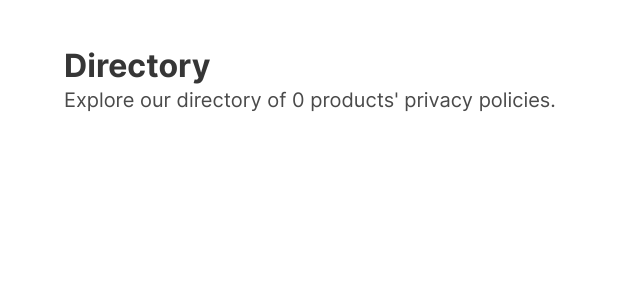
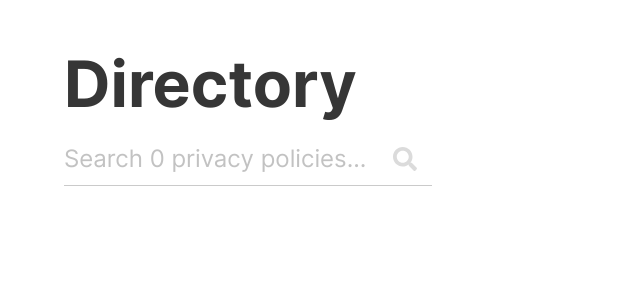
Before and after one commit to Politiwatch/privacyspy, a Django app: page /directory/ in a window 1280 px wide. Shown: the part 52-352 px from the top of the page, without its empty margins (0-640 px from the left). Run offline with Django 3.2, Linux system fonts and the light colour scheme; data that the repository does not hold is empty.

Commit message:
Expand directory view

```diff
--- a/privacyspy/core/static/core/css/core.css
+++ b/privacyspy/core/static/core/css/core.css
@@ -39,13 +39,25 @@ body {
 }
 
 .highlights {
-    padding: 10px;
     line-height: 180%;
+    max-width: 40em;
+}
+
+.search-input {
+    border: none;
+    border-radius: 0px;
+    box-shadow: none !important;
+    padding-left: 0px !important;
+    border-bottom: 1px solid #cacaca;
 }
 
 .tab-helper {
     color: gray !important;
     padding-right: 1em;
+}
+
+.is-rounded {
+    border-radius: 5px !important;
 }
 
 .rating-total {
@@ -59,6 +71,10 @@ body {
 
 .policy-column-stat heading {
     margin-bottom: 2px;
+}
+
+.is-slightly-right {
+    padding-left: 5px !important;
 }
 
 .selection-overview {
@@ -97,12 +113,6 @@ body {
     border-radius: 2px;
 }
 
-.landing-highlights {
-    line-height: 200%;
-    border-radius: 2px;
-    padding-top: 15px;
-}
-
 .card {
     box-shadow: 0 2px 2px rgba(0, 0, 0, .2);
     padding: 15px;
@@ -134,3 +144,7 @@ body {
 .pad {
     margin-bottom: 0.5em;
 }
+
+.massive {
+    font-size: 400%;
+}
--- a/privacyspy/core/templates/core/directory.html
+++ b/privacyspy/core/templates/core/directory.html
@@ -3,8 +3,20 @@
 {% load humanize %}
 
 {% block content %}
-<h1 class="title">Directory</h1>
-<p class="subtitle">Explore our directory of {{products|length|intcomma}} products' privacy policies.</p>
+<h1 class="title massive" style="margin-bottom: 12px;">Directory</h1>
+<div class="columns">
+    <div class="column is-4">
+        <form method="GET">
+            <div class="control has-icons-right">
+                <input class="input search-input is-large" name="search" type="text"
+                    placeholder="Search {{num_policies|intcomma}} privacy policies...">
+                <span class="icon is-small is-right has-cursor-pointer" onclick="$(this).submit()">
+                    <i class="fas fa-search"></i>
+                </span>
+            </div>
+        </form>
+    </div>
+</div>
 
 <br><br><br>
 
--- a/privacyspy/core/views.py
+++ b/privacyspy/core/views.py
@@ -164,5 +164,6 @@ def directory(request):
     return render(request, 'core/directory.html', context={
         "title": "Product Directory",
         "user": request.user,
-        "products": Product.objects.all()
+        "products": Product.objects.all(),
+        "num_policies": PrivacyPolicy.objects.filter(published=True).count()
     })
```
